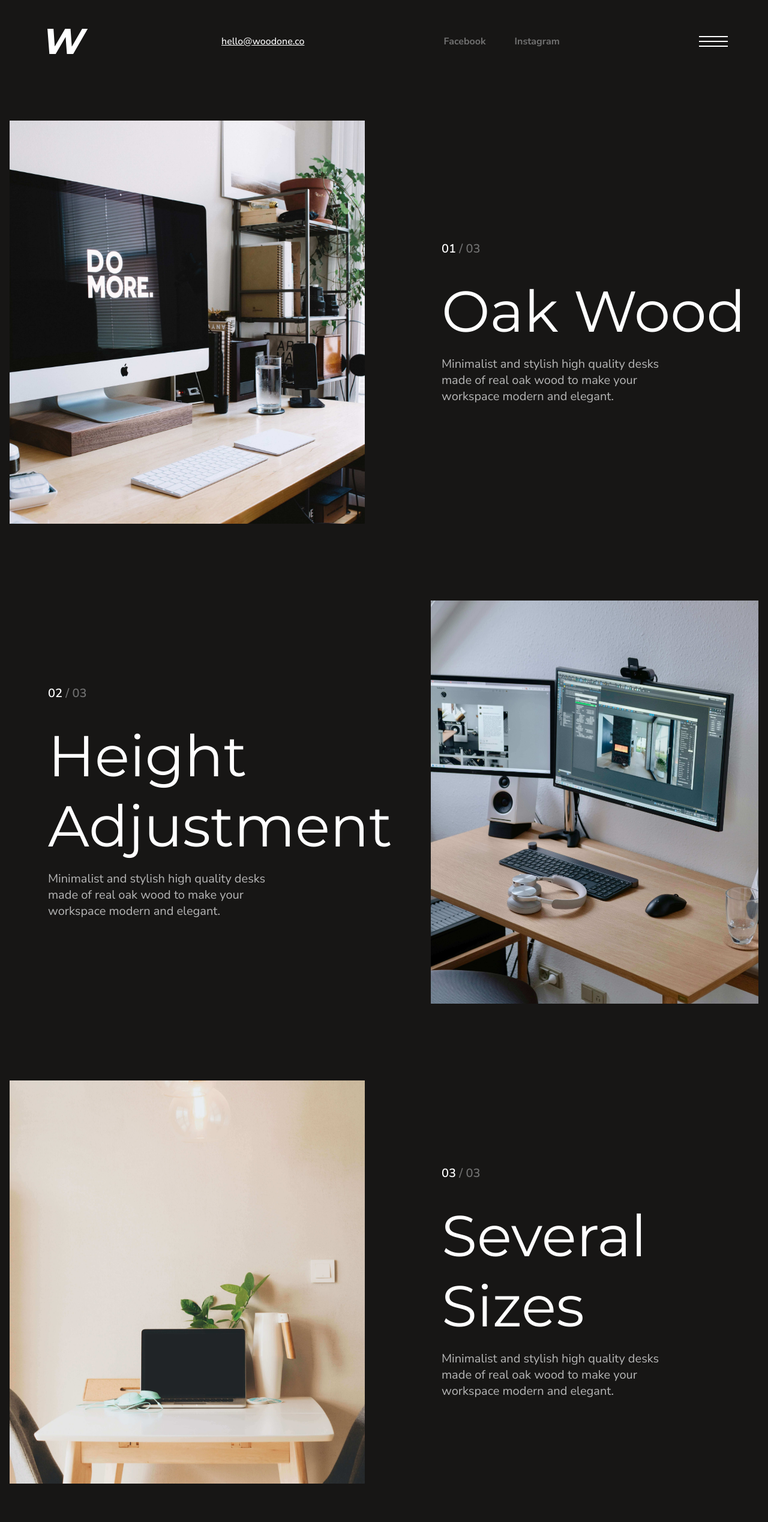
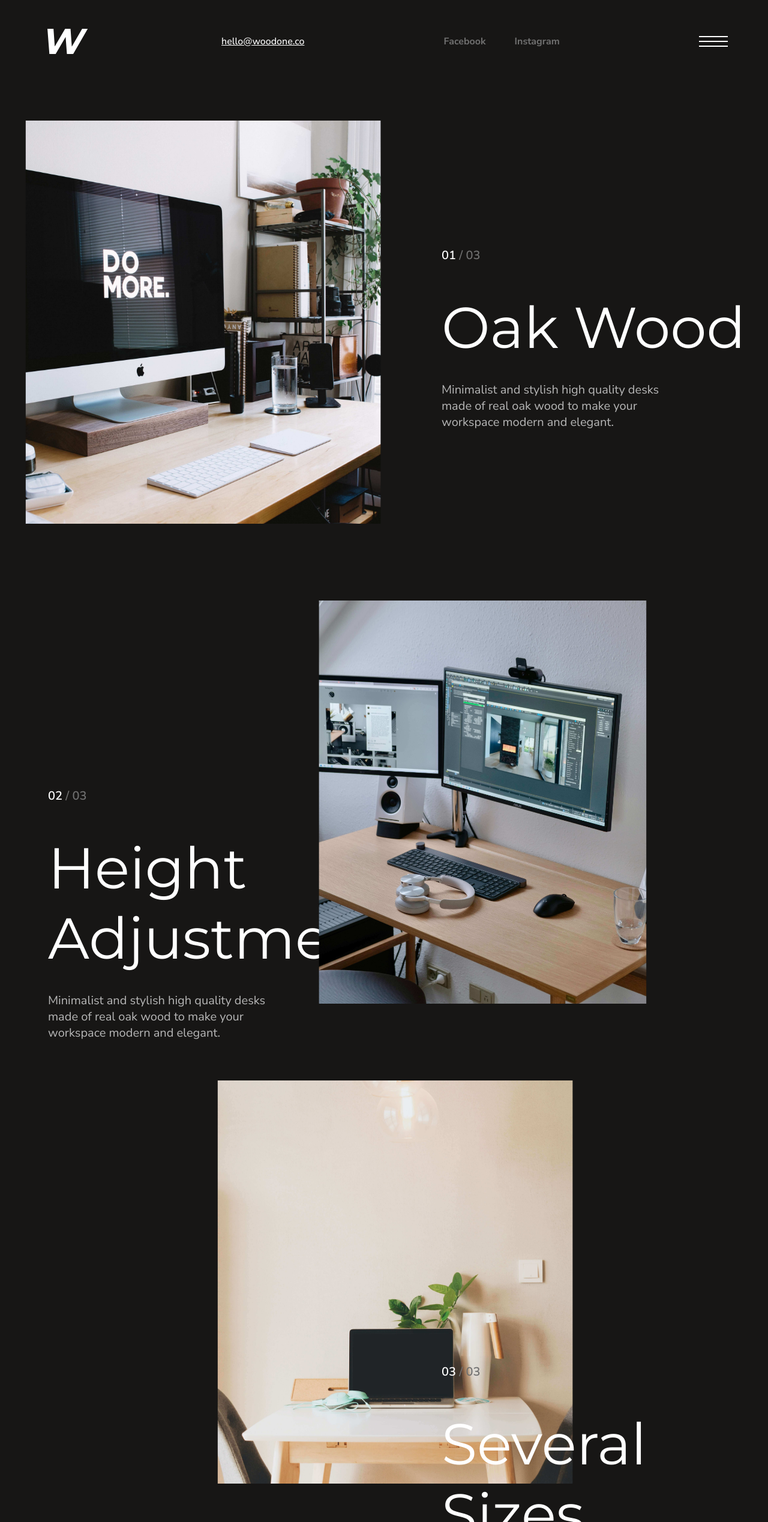
Before and after one commit to Nishitsarvaiya/react-woodone, a Next.js app: page /features in a window 1280 px wide. Shown: the whole page at 60% size. Built offline with nearby package versions, Linux system fonts and the light colour scheme.

Commit message:
smooth scrolling

```diff
--- a/components/header/header.js
+++ b/components/header/header.js
@@ -3,7 +3,7 @@ import { Hamburger } from '..';
 
 const Header = ({ page }) => {
     return (
-        <header>
+        <header data-scroll-section>
             <nav>
                 <div className='logo'>
                     <h1>W</h1>
--- a/components/layout/layout.js
+++ b/components/layout/layout.js
@@ -1,10 +1,13 @@
 import { Menu } from '..';
 import { MenuManager } from '..';
+import useLocoScroll from '../../hooks/useLocoScroll';
 
 const Layout = ({ children, ...restProps }) => {
+    useLocoScroll();
+
     return (
         <MenuManager>
-            <div className='layout'>
+            <div className='layout' data-scroll-container>
                 {children}
                 {/* Footer */}
                 <Menu />
--- /dev/null
+++ b/hooks/useLocoScroll.js
@@ -0,0 +1,29 @@
+import { useRouter } from 'next/router';
+import { useEffect } from 'react';
+
+const useLocoScroll = () => {
+    const router = useRouter();
+
+    useEffect(() => {
+        let scroll = null;
+        const scrollEl = document.querySelector('[data-scroll-container]');
+
+        import('locomotive-scroll').then((LocomotiveScroll) => {
+            scroll = new LocomotiveScroll.default({
+                el: scrollEl,
+                smooth: true,
+                multiplier: 1,
+                class: 'is-revealed',
+            });
+        });
+
+        return () => {
+            if (scroll) {
+                scroll.destroy();
+                console.log('>>> LocoScroll Killed <<<');
+            }
+        };
+    }, [router.asPath]);
+};
+
+export default useLocoScroll;
--- a/package.json
+++ b/package.json
@@ -9,6 +9,7 @@
   },
   "dependencies": {
     "gsap": "^3.8.0",
+    "locomotive-scroll": "^4.1.3",
     "next": "12.0.7",
     "node-sass": "^4.14.1",
     "react": "17.0.2",
--- a/pages/features.js
+++ b/pages/features.js
@@ -8,16 +8,20 @@ const Features = () => {
     return (
         <main>
             <Header />
-            <section className='features-section'>
+            <section className='features-section' data-scroll-section data-scroll>
                 <div className='features'>
                     <div className='feature'>
-                        <div className='feature-image'>
+                        <div
+                            className='feature-image'
+                            data-scroll
+                            data-scroll-direction='horizontal'
+                            data-scroll-speed='2'>
                             <div className='image'>
                                 <Image src={Feature1} alt='' layout='fill' />
                             </div>
                         </div>
                         <div className='feature-content'>
-                            <div className='content'>
+                            <div className='content' data-scroll data-scroll-speed='2'>
                                 <div className='content-number'>
                                     <p>
                                         <span>01</span> / 03
@@ -38,7 +42,7 @@ const Features = () => {
                     </div>
                     <div className='feature'>
                         <div className='feature-content'>
-                            <div className='content'>
+                            <div className='content' data-scroll data-scroll-speed='2'>
                                 <div className='content-number'>
                                     <p>
                                         <span>02</span> / 03
@@ -56,20 +60,28 @@ const Features = () => {
                                 </div>
                             </div>
                         </div>
-                        <div className='feature-image'>
+                        <div
+                            className='feature-image'
+                            data-scroll
+                            data-scroll-direction='horizontal'
+                            data-scroll-speed='-2'>
                             <div className='image'>
                                 <Image src={Feature2} alt='' layout='fill' />
                             </div>
                         </div>
                     </div>
                     <div className='feature'>
-                        <div className='feature-image'>
+                        <div
+                            className='feature-image'
+                            data-scroll
+                            data-scroll-direction='horizontal'
+                            data-scroll-speed='2'>
                             <div className='image'>
                                 <Image src={Feature3} alt='' layout='fill' />
                             </div>
                         </div>
                         <div className='feature-content'>
-                            <div className='content'>
+                            <div className='content' data-scroll data-scroll-speed='2' data-scroll-call='elementInView'>
                                 <div className='content-number'>
                                     <p>
                                         <span>03</span> / 03
--- a/styles/global.scss
+++ b/styles/global.scss
@@ -6,6 +6,25 @@
     padding: 0;
     margin: 0;
     box-sizing: border-box;
+}
+
+html.has-scroll-smooth {
+    overflow: hidden;
+}
+
+html.has-scroll-dragging {
+    -webkit-user-select: none;
+    -moz-user-select: none;
+    -ms-user-select: none;
+    user-select: none;
+}
+
+.has-scroll-smooth body {
+    overflow: hidden;
+}
+
+.has-scroll-smooth [data-scroll-container] {
+    min-height: 100vh;
 }
 
 html,
--- a/styles/pages/features.scss
+++ b/styles/pages/features.scss
@@ -38,7 +38,7 @@
                     }
 
                     &-title {
-                        margin: 2rem 0 1rem;
+                        margin: 3rem 0 2rem;
                         h1 {
                             font-size: $text-xl;
                         }
```
Also changed, not shown: styles/components/layout.scss (indentation only), 1 other file (tests, documents, lock files or other folders).
